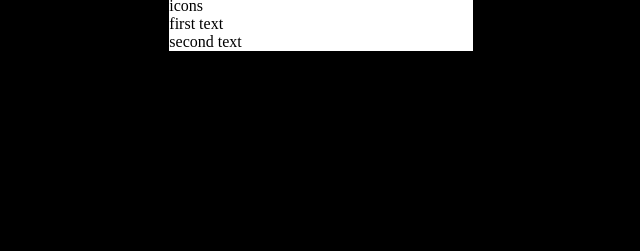
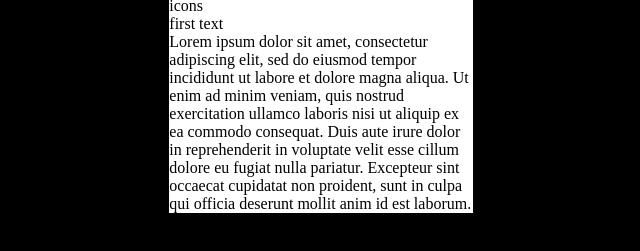
Before and after one commit to fluffbutt1/Miami88-Instagram-Post-Layout-Oliver-Simkovsky-Fork, a plain HTML site: page index.html in a window 1280 px wide. Shown: the part 353-604 px from the top of the page, without its empty margins (319-959 px from the left). Drawn offline with Linux system fonts and the light colour scheme.

Commit message:
added place holder paragraph

```diff
--- a/index.html
+++ b/index.html
@@ -30,7 +30,9 @@
       <div class="tail">
         <div class="icons">icons</div>
         <div class="text_1">first text</div>
-        <div class="text_2">second text</div>
+        <div class="text_2">
+          Lorem ipsum dolor sit amet, consectetur adipiscing elit, sed do eiusmod tempor incididunt ut labore et dolore magna aliqua. Ut enim ad minim veniam, quis nostrud exercitation ullamco laboris nisi ut aliquip ex ea commodo consequat. Duis aute irure dolor in reprehenderit in voluptate velit esse cillum dolore eu fugiat nulla pariatur. Excepteur sint occaecat cupidatat non proident, sunt in culpa qui officia deserunt mollit anim id est laborum.
+        </div>
       </div>
     </div>
   </body>
```
